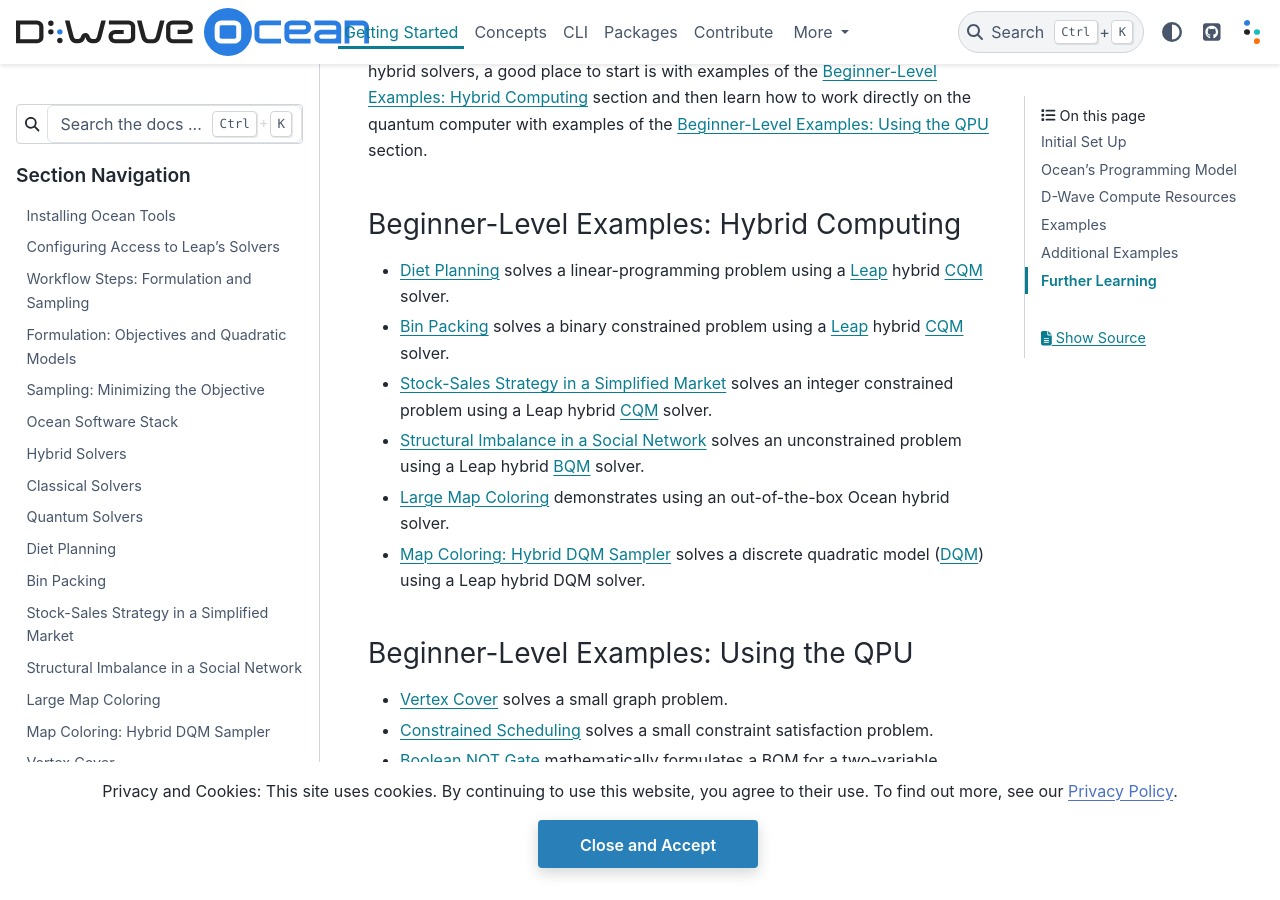
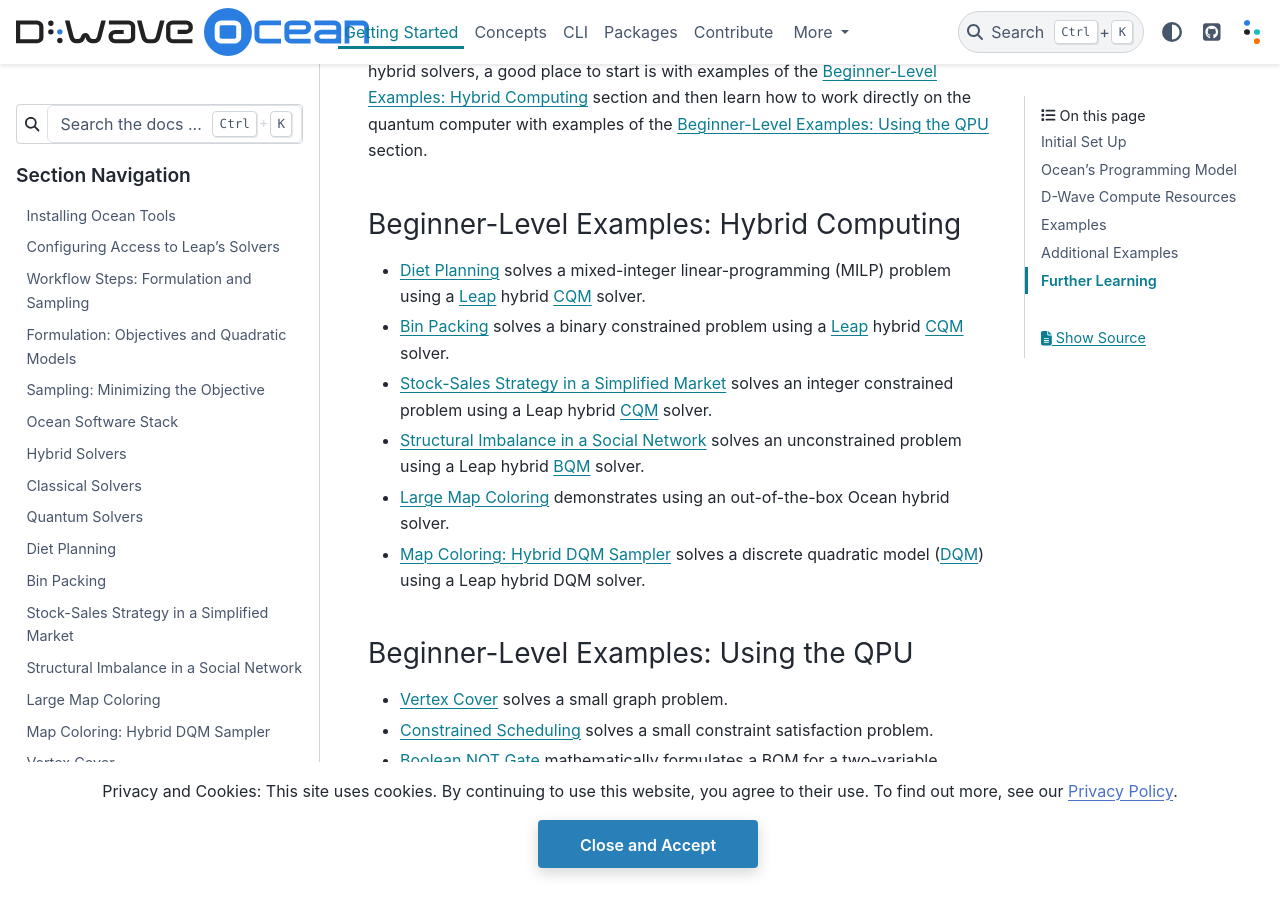
Before and after one commit to dwavesystems/dwave-ocean-sdk, a Sphinx documentation site: the page built from docs/getting_started.rst, in a window 1280 px wide and 900 px high, scrolled down 1437 px. Built offline with Sphinx 7.4.7 and the PyData theme 0.15.4, drawn with Linux system fonts in a browser that asks for light colours; pages that are not in the unit, such as notebooks, are missing from menus.

Commit message:
Update gs for mixed-integer linear-programming

```diff
--- a/docs/getting_started.rst
+++ b/docs/getting_started.rst
@@ -82,8 +82,9 @@
    examples/map_kerberos
    examples/map_dqm
 
-* :ref:`example_cqm_diet_reals` solves a linear-programming problem using a
-  `Leap <https://cloud.dwavesys.com/leap/>`_ hybrid :term:`CQM` solver.
+* :ref:`example_cqm_diet_reals` solves a mixed-integer linear-programming (MILP)
+  problem using a `Leap <https://cloud.dwavesys.com/leap/>`_ hybrid :term:`CQM`
+  solver.
 * :ref:`example_cqm_binpacking` solves a binary constrained problem using a
   `Leap <https://cloud.dwavesys.com/leap/>`_ hybrid :term:`CQM` solver.
 * :ref:`example_cqm_stock_selling` solves an integer constrained problem using a
```
